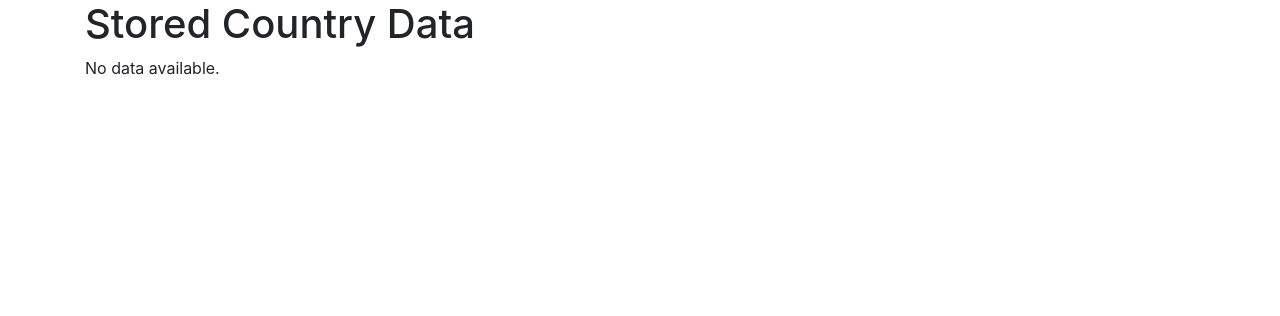
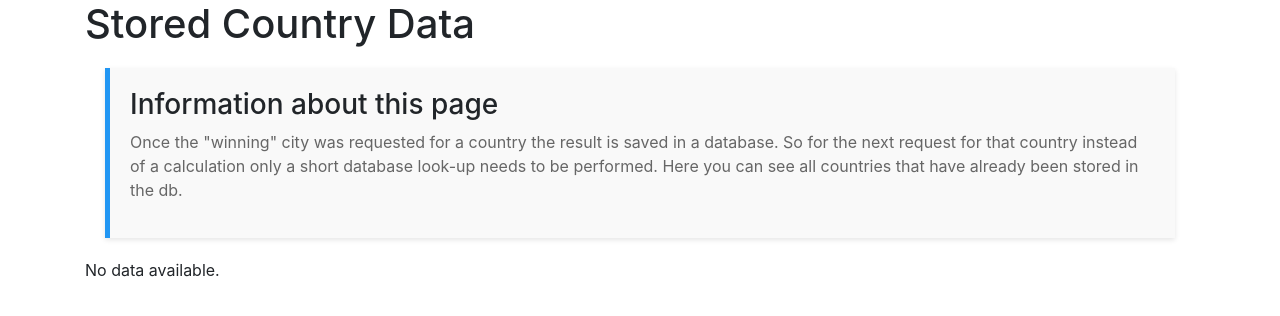
Before and after one commit to nrebel/capitals, a Flask app: page /stored-countries in a window 1280 px wide. Shown: the part 56-372 px from the top of the page. Run offline with Flask 3, Linux system fonts and the light colour scheme; data that the repository does not hold is empty; parts of the project's set-up code (start-up, migrations or seed data) failed here and were passed over; some libraries are stand-ins or nearby versions.

Commit message:
typo pt 1232

```diff
--- a/templates/stored_countries.html
+++ b/templates/stored_countries.html
@@ -2,6 +2,12 @@
 
 {% block content %}
 <h1>Stored Country Data</h1>
+<div class="info-box">
+    <h3>Information about this page</h3>
+    <p>Once the "winning" city was requested for a country the result is saved in a database. So for the next request for that country instead of a calculation only a short database look-up needs to be performed.
+        Here you can see all countries that have already been stored in the db.
+    </p>
+</div>
 <div id="countriesList"></div> <!-- Container for dynamically loaded country data -->
 {% endblock %}
 
```
